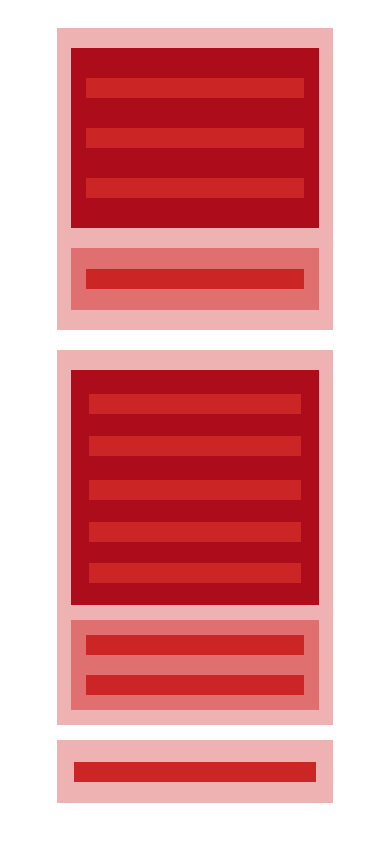
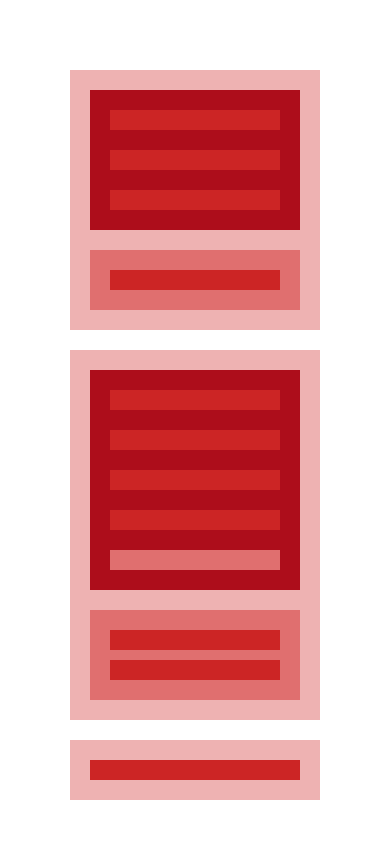
Before and after one commit to jdtb4/sprint1, a plain HTML site: page sprint1/nivel1/exercici3_index.html in a window 390 px wide. Drawn offline with Linux system fonts and the light colour scheme.

Commit message:
Responsive mobile y final

```diff
--- a/sprint1/nivel1/exercici2_style.css
+++ b/sprint1/nivel1/exercici2_style.css
@@ -6,6 +6,7 @@
 .container{
     display: flex;
     flex-flow: column nowrap;
+    max-width: 1200px;
 }
 .block1{
     display: flex;
--- a/sprint1/nivel1/exercici3_index.html
+++ b/sprint1/nivel1/exercici3_index.html
@@ -10,40 +10,36 @@
 <body>
     <div class="container">
 
-        <div class="first-block">
+        <div class="block1">
 
-            <div class="first-block-element">
-                <div class="first-block-item1"></div>
-                <div class="first-block-item2"></div>
-                <div class="first-block-item3"></div>
+            <div class="header">
+                <div class="logo"></div>
+                <div class="nav"></div>
+                <div class="social"></div>
             </div>
 
-            <div class="first-block-element2">
-                <div class="first-block-item4"></div>
+            <div class="subtitle">
+                <div class="phrase"></div>
             </div>
         </div>
 
-        <div class="second-block">
+        <div class="block2">
 
-            <div class="second-block-element">
-                <div class="second-block-items">
-                    <div class="second-block-item1"></div>
-                    <div class="second-block-item2"></div>
-                </div>
-                <div class="second-block-items2">
-                    <div class="second-block-item3"></div>
-                    <div class="second-block-item4"></div>
-                </div>
-                <div class="second-block-item5"></div>
+            <div class="articles">
+                <article class="article"></article>
+                <article class="article"></article>
+                <article class="article"></article>
+                <article class="article"></article>
+                <div class="foot"></div>
             </div>
 
-            <div class="second-block-element2">
-                <div class="second-block-item6"></div>
-                <div class="second-block-item7"></div>
+            <div class="aside">
+                <div class="element"></div>
+                <div class="element"></div>
             </div>
         </div>
-        <div class="third-block">
-            <div class="third-block-element"></div>
+        <div class="footer">
+            <div class="element3"></div>
         </div>
     </div>
 </body>
--- a/sprint1/nivel1/exercici3_style.css
+++ b/sprint1/nivel1/exercici3_style.css
@@ -1,213 +1,78 @@
-.container {
+*{
+    padding: 10px;
+    margin: 10px;
+    box-sizing: border-box;
+}
+.container{
     display: flex;
-    flex-direction: column;
-    align-items: center;
-    justify-content: space-evenly;
-    max-width: 90%;
-    height: 530px;
-    margin: 0 auto;
+    flex-flow: column nowrap;
+    max-width: 1200px;
 }
-
-.first-block {
+.block1{
     display: flex;
-    flex-direction: column;
-    align-items: center;
-    justify-content: space-evenly;
-    max-width: 82%; width: 82%;
-    height: 178px;
+    flex-flow: column nowrap;
     background-color: rgb(238, 178, 178);
 }
-
-.first-block-element {
+    .header{
         display: flex;
-    align-items: center;
-    justify-content: space-evenly;
-    width: 96%;
-    height: 62px;
+        flex-flow: row nowrap;
         background-color: rgb(173, 13, 27);
     }
-
-.first-block-item1,.first-block-item3 {
-    display: flex;
-    width: 14%;
-    height: 20px;
+        .logo, .social{
+            flex: 1 1 auto;
             background-color: rgb(204, 37, 37);
         }
-
-.first-block-item2 {
-    display: flex;
-    width: 65%;
-    height: 20px;
-    background-color: rgb(204, 37, 37)
+        .nav{
+            flex: 4 1 auto;
+            background-color: rgb(204, 37, 37);
         }
-
-.first-block-element2 {
-    display: flex;
-    align-items: center;
-    justify-content: space-evenly;
-    width: 96%;
-    height: 62px;
+    .subtitle{
         background-color: rgb(224, 111, 111);
     }
-
-.first-block-item4 {
-    display: flex;
-    width: 96.5%;
-    height: 20px;
+        .phrase{
             background-color: rgb(204, 37, 37);
         }
-
-.second-block {
+.block2 {
     display: flex;
-    align-items: center;
-    justify-content: space-evenly;
-    width: 82%;
-    height: 188px;
     background-color: rgb(238, 178, 178);
 }
-
-.second-block-element {
+    .articles{
         display: flex;
-    flex-direction: column;
-    justify-content: space-evenly;
-    width: 65%;
-    height: 147px;
+        flex-flow: row wrap;
+        flex: 5 1 auto;
         background-color: rgb(173, 13, 27);
     }
-
-.second-block-items {
-    display: flex;
-    align-items: center;
-    justify-content: space-evenly;
-}
-
-.second-block-item1,.second-block-item2 {
-    width: 46.5%;
-    height: 20px;
-    background-color: rgb(204, 37, 37)
-}
-
-.second-block-items2 {
-    display: flex;
-    align-items: center;
-    justify-content: space-evenly
-}
-
-.second-block-item3,.second-block-item4 {
-    width: 46.5%;
-    height: 20px;
-    background-color: rgb(204, 37, 37)
-}
-
-.second-block-item5 {
-    align-self: center;
-    width: 95.5%;
-    height: 20px;
+        .article{
+            flex: 1 1 40%;
             background-color: rgb(204, 37, 37);
         }
-
-.second-block-element2 {
-    display: flex;
-    flex-direction: start;
-    flex-direction: column;
-    gap: 20px;
-    align-items: center;
-    width: 28.5%;
-    height: 78%;
+        .foot{
+            flex: 1 1 100%;
             background-color: rgb(224, 111, 111);
         }
-
-.second-block-item6 {
-    margin-top: 20px;
-    width: 88%;
-    height: 20px;
+    .aside{
+        flex: 3 1 auto;
+        background-color: rgb(224, 111, 111);
+    }
+        .element{
             background-color: rgb(204, 37, 37);
         }
-
-.second-block-item7 {
-    width: 88%;
-    height: 20px;
+.footer {
+    background-color: rgb(238, 178, 178);
+}
+    .element3{
         background-color: rgb(204, 37, 37);
     }
-
-.third-block {
-    display: flex;
-    align-items: center;
-    justify-content:space-evenly;
-    width: 82%;
-    height: 63px;
-    background-color: rgb(238, 178, 178);
-}
-
-.third-block-element {
-    display: flex;
-    width: 96%;
-    height: 20px;
-    background-color: rgb(204, 37, 37)
-}
-
-@media (max-width: 820px) {
-    .second-block {
+@media all and (max-width: 800px){
+    .block2{
         flex-direction: column;
-        height: inherit;
-        margin-top: 20px;
-        margin-bottom: 15px;
-    }
-    .container,.first-block {
-        height: inherit;
-        padding-top: 20px;
-        padding-bottom: 20px;
-    }
-    .first-block-element2 {
-        margin-top: 20px;
-    }
-    .second-block {
-        padding-top: 20px;
-    }
-    .second-block-element {
-        width: 95.5%;
-    }
-    .second-block-element2 {
-        width: 95.5%;
-        margin-top: 15px;
-        margin-bottom: 15px;
-        height: 60%;
-    }
-    .second-block-item6 {
-        width: 95.5%;
-        margin-top: 15px;
-    }
-    .second-block-item7 {
-        width: 95.5%;
-        margin-bottom: 15px;
     }
 }
-
-@media (max-width: 420px) {
-    .first-block-element {
-        flex-direction: column;
-        height: 180px;
-        width: 90%;;
-    }
-    .first-block-item1,.first-block-item2,.first-block-item3,.first-block-item4,.second-block-item6,.second-block-item7,.third-block-element {
-        width: 88%;;
-    }
-    .first-block-element2,.second-block-element,.second-block-element2 {
-        width: 90%;
-    }
-    .second-block-items,.second-block-items2 {
+@media all and (max-width: 420px){
+    .header{
         flex-direction: column;
     }
-    .second-block-item1,.second-block-item2,.second-block-item3,.second-block-item4 {
-        width: 85%;
-        margin-top: 22px;
-    }
-    .second-block-item5 {
-        width: 85%;
-        margin-top: 20px;
-        margin-bottom: 20px;
-    }
-    .second-block-element {
-        height: 235px;
+    .articles{
+        flex-direction: column;
     }
 }
```
Lines whose indentation alone changed are shown as unchanged.
